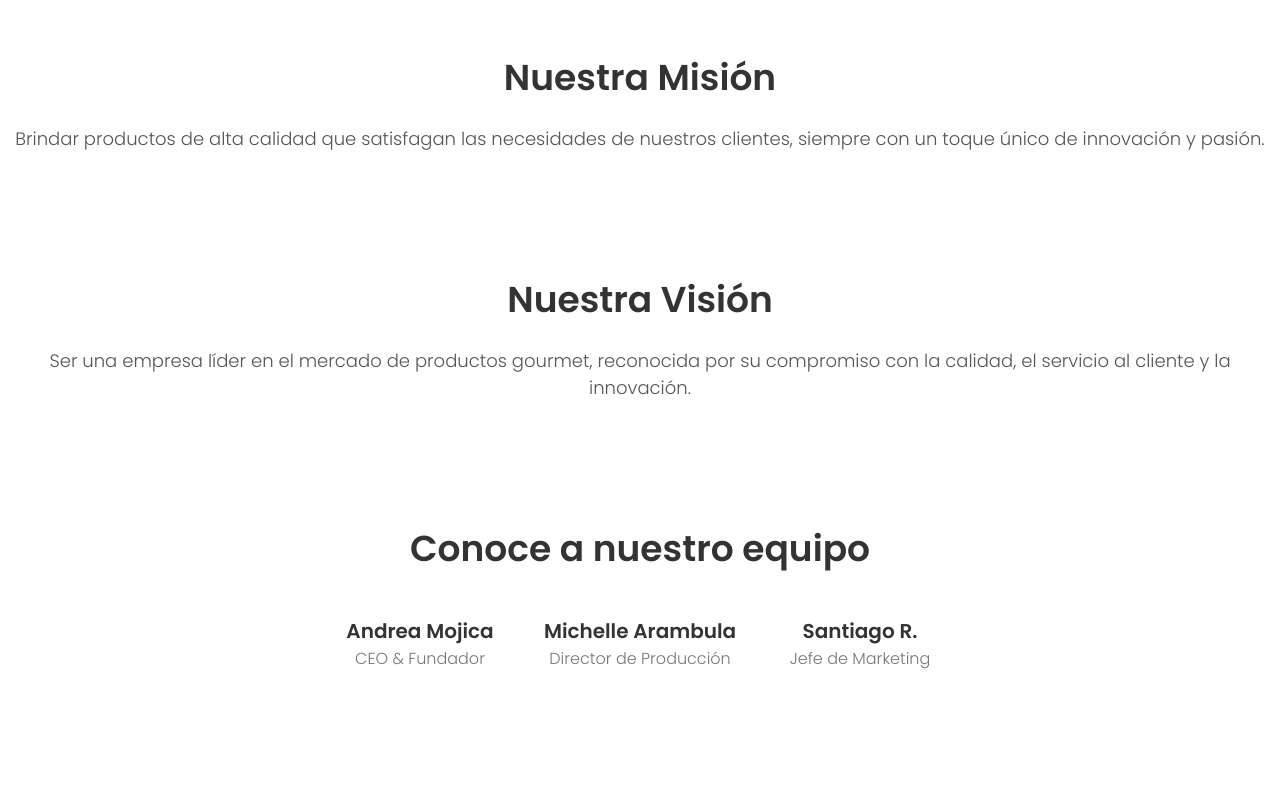
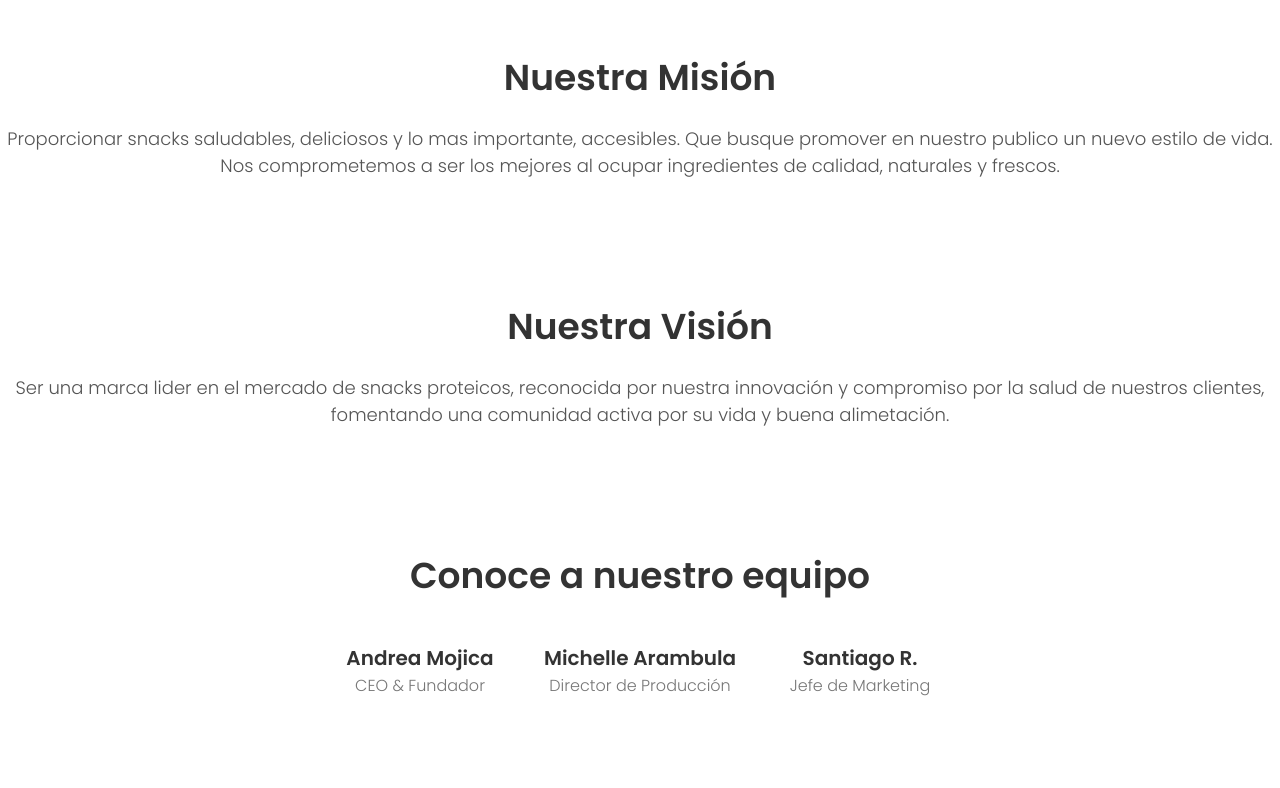
Before and after one commit to SamitoTR/SamitoTR.github.io, a plain HTML site: page sobrenosotros.html in a window 1280 px wide. Shown: the part 800-1588 px from the top of the page. Drawn offline with Linux system fonts and the light colour scheme.

Commit message:
Initial Commit

```diff
--- a/sobrenosotros.html
+++ b/sobrenosotros.html
@@ -34,13 +34,13 @@
     <!-- Misión de la Compañía -->
     <section id="mision" class="about-section">
         <h2>Nuestra Misión</h2>
-        <p>Brindar productos de alta calidad que satisfagan las necesidades de nuestros clientes, siempre con un toque único de innovación y pasión.</p>
+        <p>Proporcionar snacks saludables, deliciosos y lo mas importante, accesibles. Que busque promover en nuestro publico un nuevo estilo de vida. Nos comprometemos a ser los mejores al ocupar ingredientes de calidad, naturales y frescos.</p>
     </section>
 
     <!-- Visión de la Compañía -->
     <section id="vision" class="about-section">
         <h2>Nuestra Visión</h2>
-        <p>Ser una empresa líder en el mercado de productos gourmet, reconocida por su compromiso con la calidad, el servicio al cliente y la innovación.</p>
+        <p>Ser una marca lider en el mercado de snacks proteicos, reconocida por nuestra innovación y compromiso por la salud de nuestros clientes, fomentando una comunidad activa por su vida y buena alimetación.</p>
     </section>
 
     <!-- Equipo -->
```
